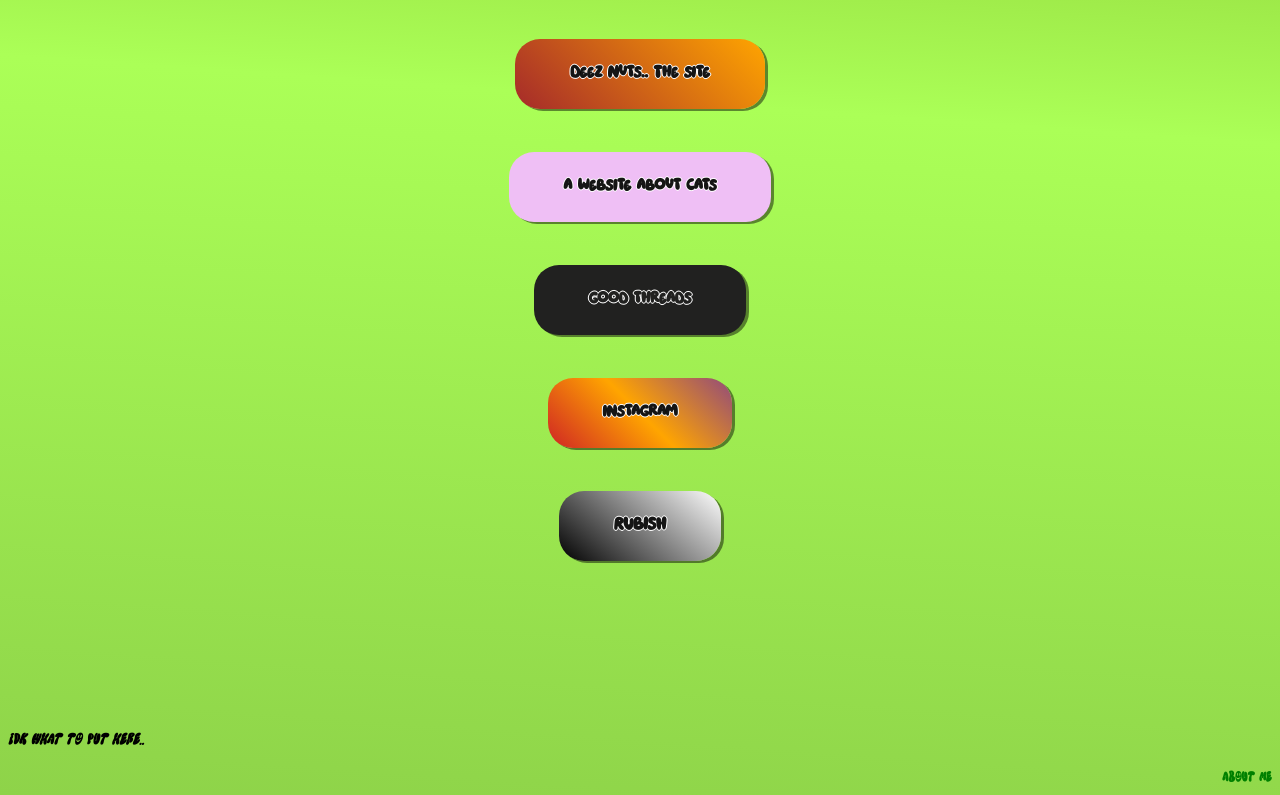
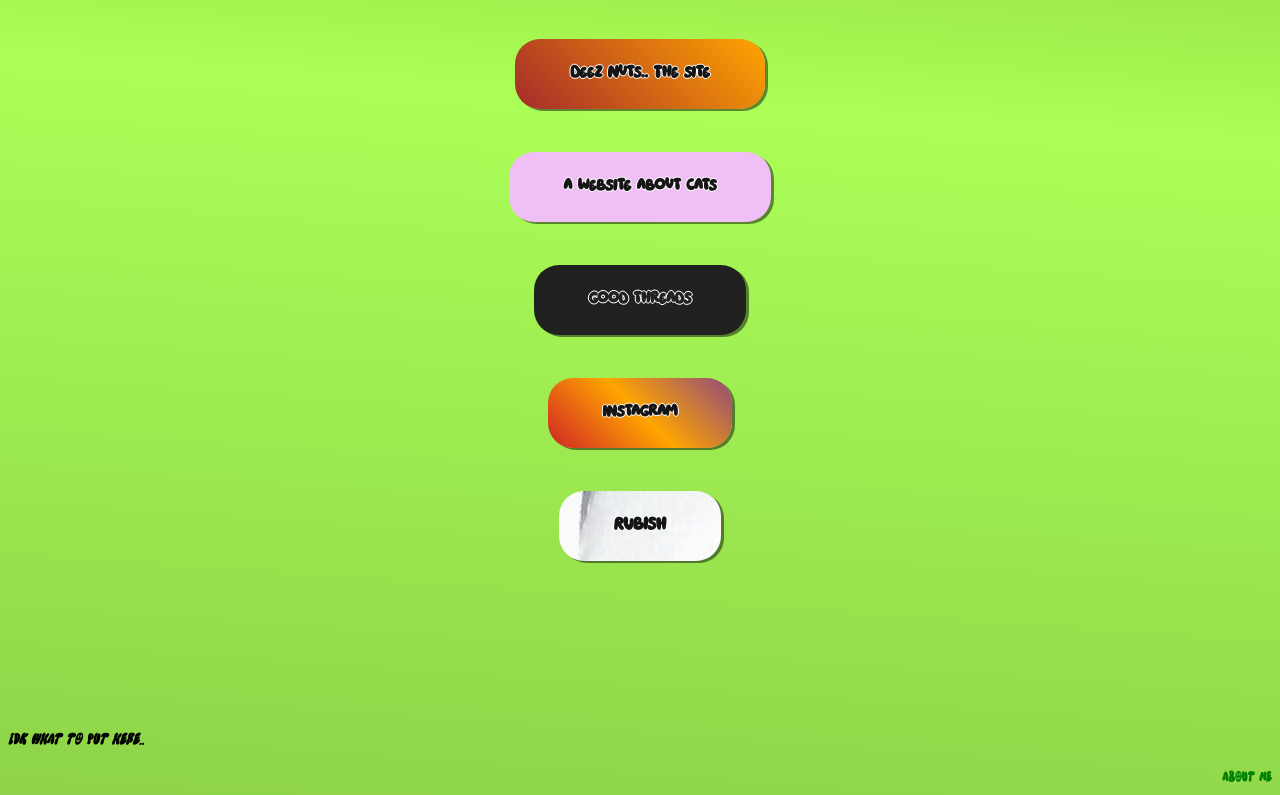
Before and after one commit to TR-ASHcoder/OKAY-link-site, a plain HTML site: page index.htm in a window 1280 px wide. Shown: the part 596-1391 px from the top of the page. Drawn offline with Linux system fonts and the light colour scheme.

Commit message:
fixed button

```diff
--- a/style.css
+++ b/style.css
@@ -84,14 +84,14 @@ body{
   margin-bottom: 25px;
   color: #000000ea;
   cursor: pointer;
-  background: linear-gradient(40deg,rgb(0, 0, 0), rgb(255, 255, 255));
+  background-image: url('imgs/paper.jpg');
   border:#ffffff ;
   padding: 24px 55px;
   border-radius: 25px;
   box-shadow:  3px 2px rgba(0, 0, 0, 0.466);
 }
 
-.buttonrub:hover {background: linear-gradient(30deg,rgb(77, 77, 77), rgb(255, 255, 255));}
+.buttonrub:hover {background: linear-gradient(30deg,rgb(255, 255, 255), rgb(255, 255, 255));}
 
 
 .buttonrub:active {
```
Also changed, not shown: imgs/paper.jpg (added).
